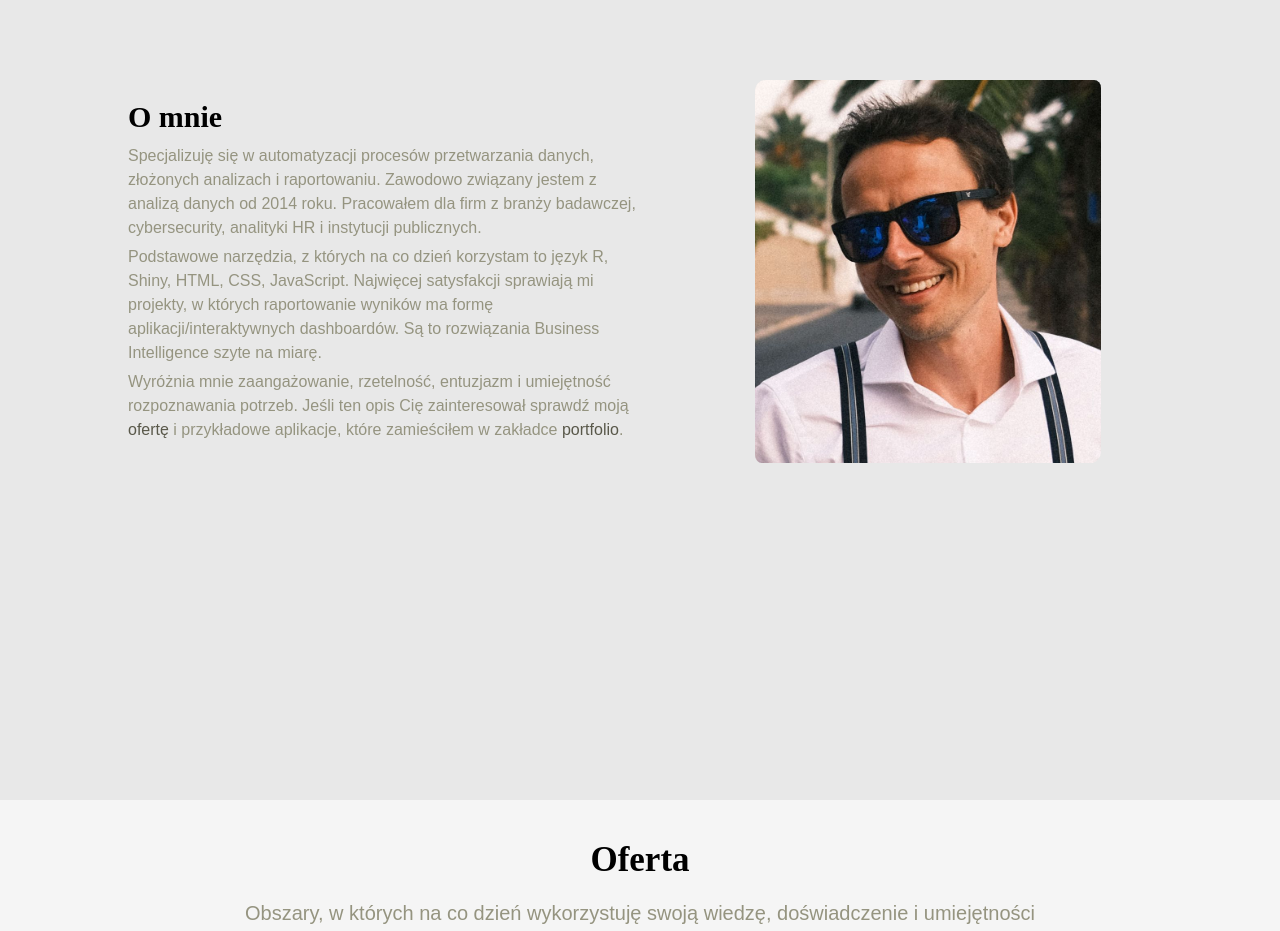
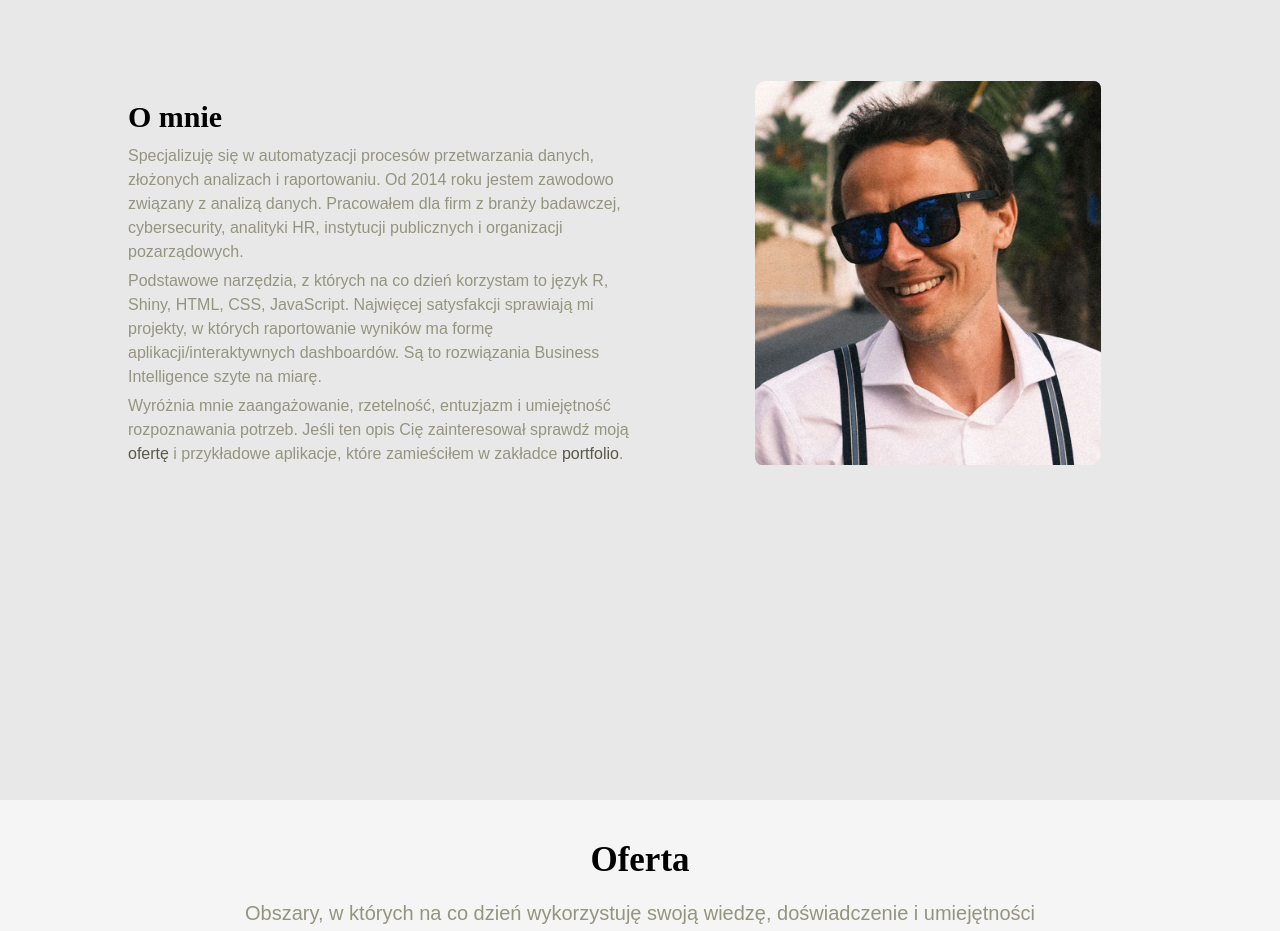
Before and after one commit to kamil-sesd/www, a plain HTML site: page index.html in a window 1280 px wide. Shown: the part 800-1731 px from the top of the page. Drawn offline with nearby package versions, Linux system fonts and the light colour scheme.

Commit message:
Add files via upload

```diff
--- a/index.html
+++ b/index.html
@@ -388,8 +388,8 @@ window.addEventListener("load", function () {
 
     <div class="main_text_style">
       Specjalizuję się w automatyzacji procesów przetwarzania danych, złożonych analizach i raportowaniu.
-      Zawodowo związany jestem z analizą danych od 2014 roku.
-      Pracowałem dla firm z branży badawczej, cybersecurity, analityki HR i instytucji publicznych.
+      Od 2014 roku jestem zawodowo związany z analizą danych.
+      Pracowałem dla firm z branży badawczej, cybersecurity, analityki HR, instytucji publicznych i organizacji pozarządowych.
       <div style="margin-top: 5px;">
       Podstawowe narzędzia, z których na co dzień korzystam to język R, Shiny, HTML, CSS, JavaScript.
       Najwięcej satysfakcji sprawiają mi projekty, w których raportowanie wyników ma formę aplikacji/interaktywnych dashboardów.
```
